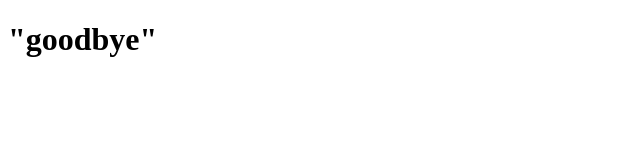
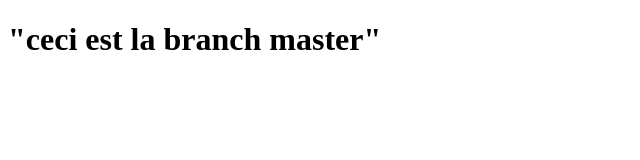
Before and after one commit to Sanaeiabkriman/exo_final_git_sanae, a plain HTML site: page index.html in a window 1280 px wide. Shown: the whole page, without its empty margins (0-640 px from the left). Drawn offline with Linux system fonts and the light colour scheme.

Commit message:
h1=branch-master

```diff
--- a/index.html
+++ b/index.html
@@ -7,6 +7,6 @@
     <title>Document</title>
 </head>
 <body>
-    <h1>"goodbye"</h1>
+    <h1>"ceci est la branch master"</h1>
 </body>
 </html>
```
